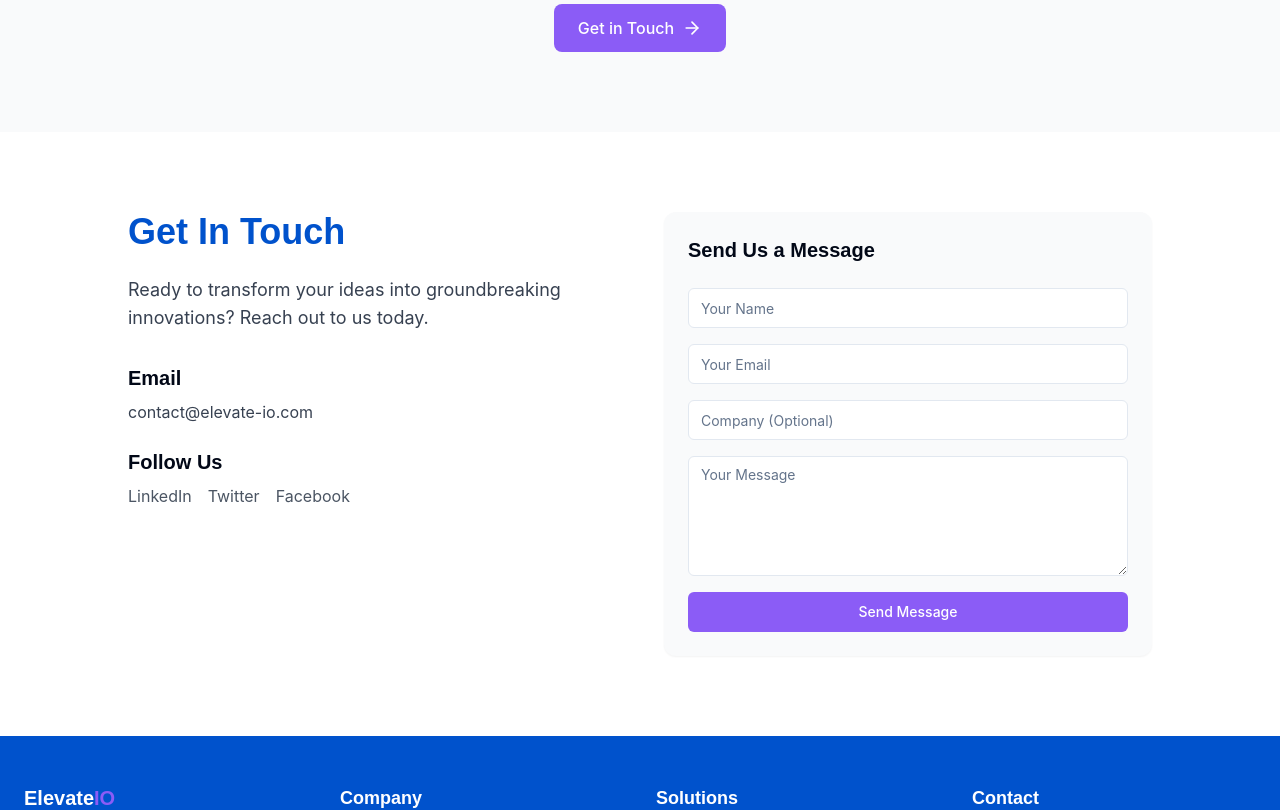
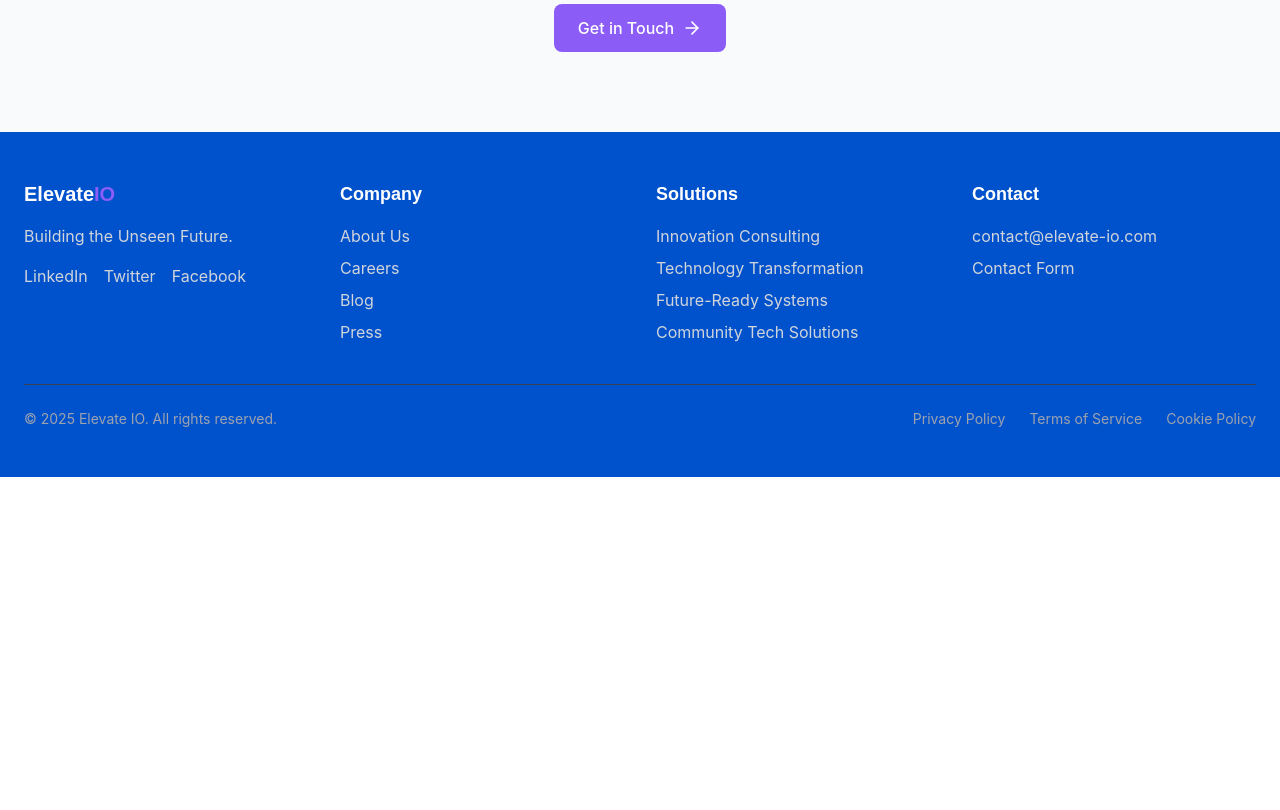
Before and after one commit to Linda-Anima/future-forge-nexus, a React (Vite) app: page / in a window 1280 px wide. Shown: the part 1760-2570 px from the top of the page. After the commit the page ends 2237 px from the top, so only its background shows below. Built offline with nearby package versions, Linux system fonts and the light colour scheme.

Commit message:
Remove contact section from home
Removed the 'Get in touch' section from the home page as it is already available on the contact page.

```diff
--- a/src/pages/Index.tsx
+++ b/src/pages/Index.tsx
@@ -2,7 +2,6 @@
 import React from 'react';
 import HeroSection from '@/components/HeroSection';
 import SolutionsSection from '@/components/SolutionsSection';
-import ContactSection from '@/components/ContactSection';
 import Footer from '@/components/Footer';
 
 const Index = () => {
@@ -10,7 +9,6 @@ const Index = () => {
     <div className="min-h-screen bg-white">
       <HeroSection />
       <SolutionsSection />
-      <ContactSection />
       <Footer />
     </div>
   );
```
